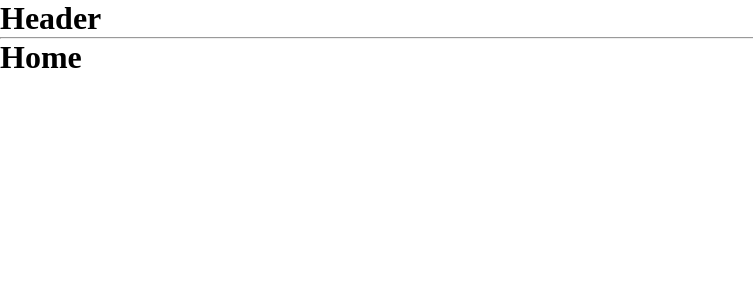
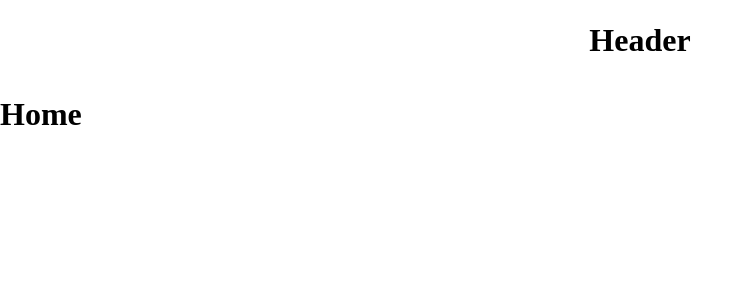
Before and after one commit to jthanlopes/react-tests, a React (Vite) app: page / in a window 1280 px wide. Shown: the top 300 px of the page, without its empty margins (0-753 px from the left). Built offline with nearby package versions, Linux system fonts and the light colour scheme.

Commit message:
style: estilização do Header com o styled-compnents

```diff
--- a/src/App.tsx
+++ b/src/App.tsx
@@ -2,7 +2,7 @@ import { RouterProvider } from 'react-router-dom'
 
 import { router } from './router'
 
-import { GlobalStyle } from './assets/styles/global'
+import { GlobalStyles } from './assets/styles/global'
 
 function App() {
   return (
@@ -17,7 +17,7 @@ function App() {
       </BrowserRouter> */}
 
       <RouterProvider router={router} />
-      <GlobalStyle />
+      <GlobalStyles />
     </>
   )
 }
--- a/src/assets/styles/global.ts
+++ b/src/assets/styles/global.ts
@@ -1,6 +1,6 @@
 import { createGlobalStyle } from 'styled-components'
 
-export const GlobalStyle = createGlobalStyle`
+export const GlobalStyles = createGlobalStyle`
   * {
     margin: 0;
     padding: 0;
--- a/src/components/Header.tsx
+++ /dev/null
@@ -1,8 +0,0 @@
-export function Header() {
-  return (
-    <>
-      <h1>Header</h1>
-      <hr />
-    </>
-  )
-}
--- /dev/null
+++ b/src/components/Header/index.tsx
@@ -0,0 +1,9 @@
+import { HeaderContainer } from "./styles";
+
+export function Header() {
+  return (
+    <HeaderContainer>
+      <h1>Header</h1>
+    </HeaderContainer>
+  )
+}
--- /dev/null
+++ b/src/components/Header/styles.ts
@@ -0,0 +1,11 @@
+import styled from 'styled-components'
+
+export const HeaderContainer = styled.header`
+  height: 5rem;
+  display: flex;
+
+  align-items: center;
+  justify-content: center;
+
+  margin-bottom: 1rem;
+`
```
